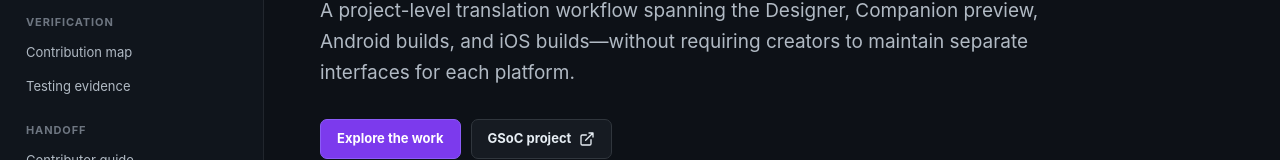
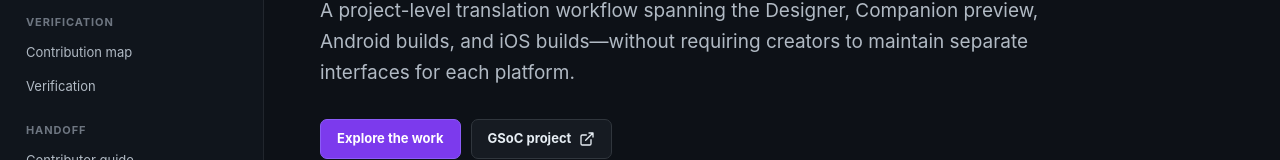
Before and after one commit to Akashgite1/appinventor-sources-i18, a React (Vite) app: page / in a window 1280 px wide. Shown: the part 447-607 px from the top of the page. Built offline with nearby package versions, Linux system fonts and the light colour scheme.

Commit message:
docs(verification): update Verification section table format and descriptions

```diff
--- a/src/components/sections/TestingSection.tsx
+++ b/src/components/sections/TestingSection.tsx
@@ -1,42 +1,45 @@
 import { Status } from "../ui/Status";
-import { checks } from "../../data/constants";
+import { verificationChecks } from "../../data/constants";
 
 export function TestingSection() {
   return (
-    <section id="testing" className="doc-section">
+    <section id="verification" className="doc-section">
+      <div id="testing" style={{ display: "none" }} aria-hidden="true" />
       <h2>
-        <a href="#testing">#</a> Testing evidence
+        <a href="#verification">#</a> Verification
       </h2>
       <p>
-        Verification combined automated suites with archive-level inspection and a fresh-project
-        persistence workflow.
+        The implementation was verified through automated tests and inspection of exported project
+        and application artifacts.
       </p>
+
       <div className="table-wrap">
         <table>
           <thead>
             <tr>
-              <th>Scope</th>
-              <th>Method</th>
-              <th>Result</th>
-              <th>Evidence</th>
+              <th style={{ width: "30%" }}>Area</th>
+              <th style={{ width: "55%" }}>Verification</th>
+              <th style={{ width: "15%" }}>Result</th>
             </tr>
           </thead>
           <tbody>
-            {checks.map(([scope, method, result, evidence]) => (
-              <tr key={scope}>
-                <td>{scope}</td>
+            {verificationChecks.map((item) => (
+              <tr key={item.area}>
                 <td>
-                  <code>{method}</code>
+                  <strong>{item.area}</strong>
                 </td>
                 <td>
-                  <Status>{result}</Status>
+                  {item.isCode ? <code>{item.verification}</code> : item.verification}
                 </td>
-                <td>{evidence}</td>
+                <td>
+                  <Status tone={item.tone || "green"}>{item.result}</Status>
+                </td>
               </tr>
             ))}
           </tbody>
         </table>
       </div>
+
       <div className="proof">
         <div>
           <span className="terminal-dot red" />
@@ -50,11 +53,11 @@ export function TestingSection() {
 BUILD SUCCESSFUL
 Total time: 7 minutes 0 seconds`}</pre>
       </div>
+
       <p className="fine-print">
-        <strong>Scope note:</strong> Android was also verified through a freshly built APK and
-        archive inspection. iOS coverage described here consists of buildserver integration and Swift
-        unit tests; a fully signed iOS application build requires the macOS/Xcode signing
-        environment.
+        Android packaging was tested using a generated APK. iOS verification covers the implemented
+        buildserver and Swift units; a complete signed iOS application build requires the macOS/Xcode
+        build environment.
       </p>
     </section>
   );
--- a/src/data/constants.ts
+++ b/src/data/constants.ts
@@ -30,7 +30,7 @@ export const navigation = [
     group: "Verification",
     items: [
       { id: "contribution-map", label: "Contribution map" },
-      { id: "testing", label: "Testing evidence" },
+      { id: "verification", label: "Verification" },
     ],
   },
   {
@@ -64,14 +64,53 @@ export const milestones = pullRequests.map((pr) => ({
   statusTone: pr.statusTone,
 }));
 
-export const checks = [
-  ["Full repository suite", "ant tests", "Passed", "7m 00s on final storage revision"],
-  ["Buildserver suite", "ant -f buildserver/build.xml tests", "Passed", "Includes iOS asset-generation tests"],
-  ["Project archive", "Fresh .aia export/import", "Passed", "translations.json persisted and reloaded"],
-  ["Android package", "APK archive inspection", "Passed", "Manifest + en/fr/hi/mr language assets"],
-  ["Legacy storage", "Project/settings inspection", "Passed", "No I18nTranslations settings property"],
-  ["iOS runtime", "Swift unit coverage", "Covered", "Loader, formatter, fallback, APIs, and preview behavior"],
+export interface VerificationCheck {
+  area: string;
+  verification: string;
+  result: "Passed" | "Covered";
+  tone?: "green" | "purple";
+  isCode?: boolean;
+}
+
+export const verificationChecks: VerificationCheck[] = [
+  {
+    area: "Automated regression tests",
+    verification: "ant tests",
+    result: "Passed",
+    tone: "green",
+    isCode: true,
+  },
+  {
+    area: "Project persistence",
+    verification: "Fresh .aia export, import, and translation reload",
+    result: "Passed",
+    tone: "green",
+    isCode: false,
+  },
+  {
+    area: "Android packaging",
+    verification: "APK inspection confirmed the generated manifest and per-language assets",
+    result: "Passed",
+    tone: "green",
+    isCode: false,
+  },
+  {
+    area: "iOS implementation",
+    verification:
+      "Buildserver tests and Swift unit coverage for loading, fallback, formatting, APIs, and preview behavior",
+    result: "Covered",
+    tone: "purple",
+    isCode: false,
+  },
 ];
+
+// Backwards compatibility alias
+export const checks = verificationChecks.map((item) => [
+  item.area,
+  item.verification,
+  item.result,
+  "",
+]);
 
 export const reviewChanges = [
   "Replaced project-settings storage with a dedicated translations.json project file.",
```
